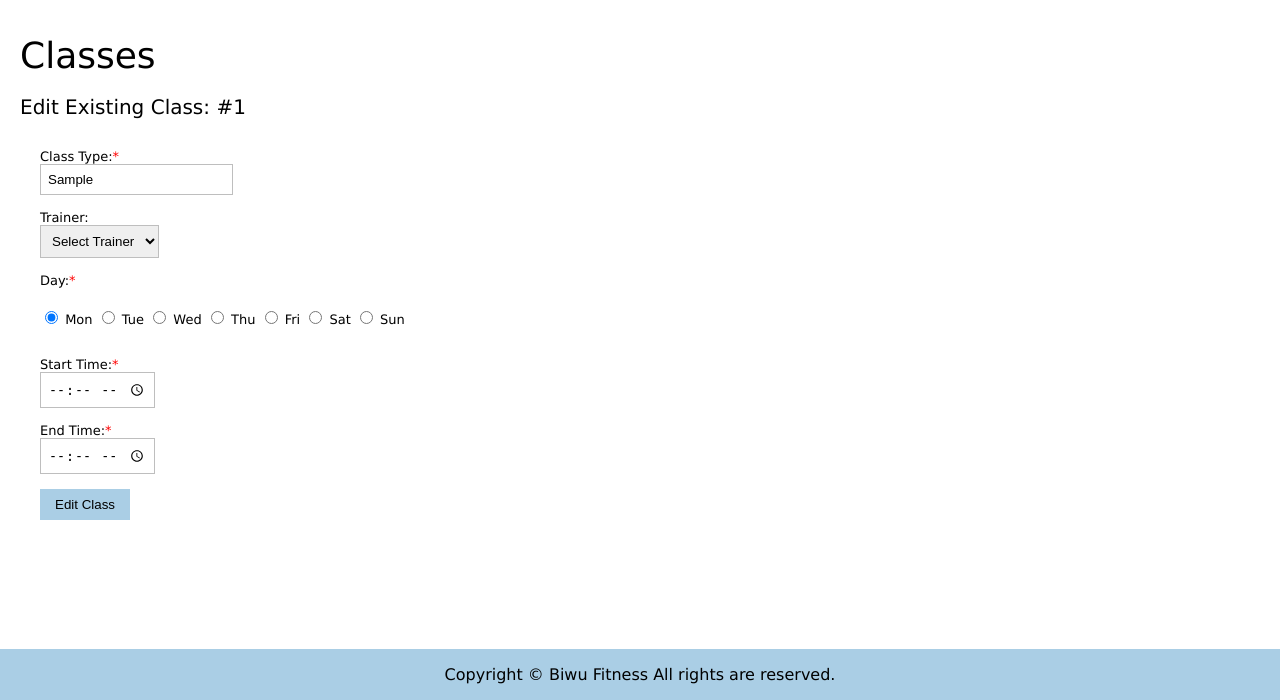
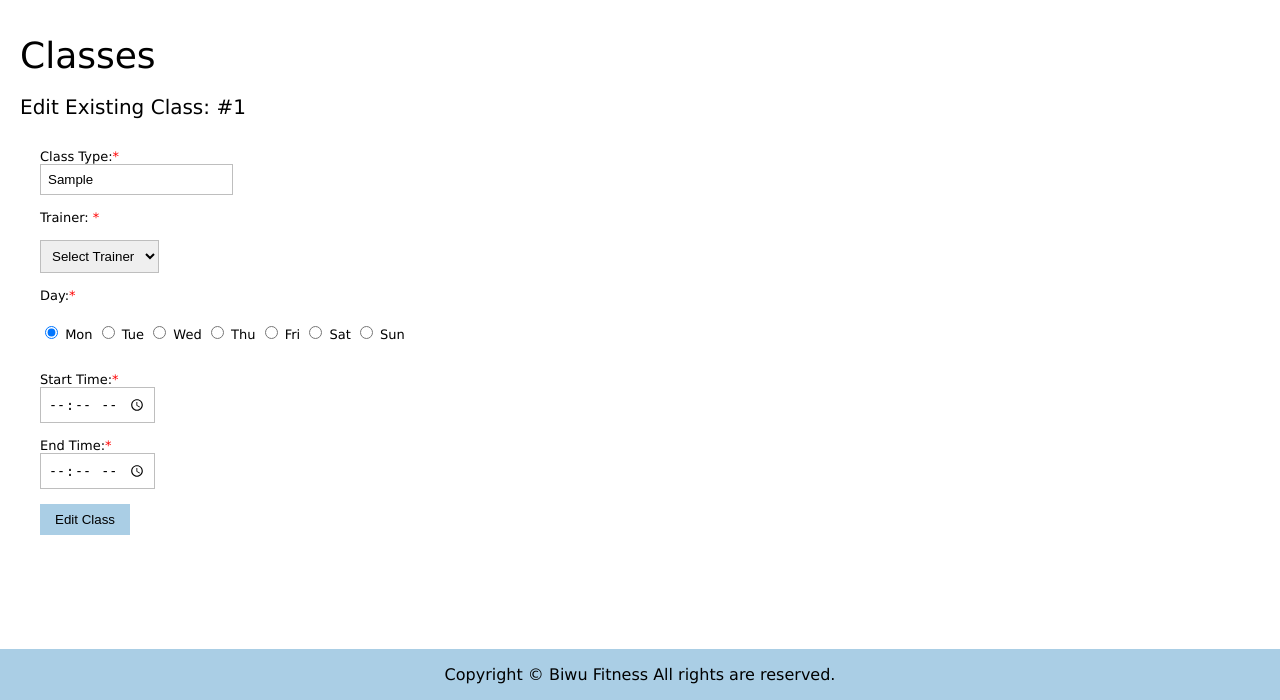
Before and after one commit to mlnwu/osu-cs340-w23-biwu-fitness, a Flask app: template templates/edit_class.html in a window 1280 px wide. Shown: the part 100-800 px from the top of the page. Run offline with Flask 2, Linux system fonts and the light colour scheme; the template is opened without the code that fills it: most values are stand-ins (such as "Sample title", 1, 10 or a date in 2020); data that the repository does not hold is empty; some libraries are stand-ins or nearby versions.

Commit message:
Made trainer selection required in Classes add/update pages

```diff
--- a/templates/classes.html
+++ b/templates/classes.html
@@ -22,7 +22,7 @@
 <form id="addclass" action="/classes" method="post">
     <ul class="form-style-1">
         Class Type: <span class="required">*</span><br><input type="text" name="classtype" required><br><br>
-        Trainer: <br><select name="trainername" id="trainername" >
+        Trainer: <span class="required">*</span><br><select name="trainername" id="trainername" required>
             <option value="">Select Trainer</option>
         </select><br><br>
         Day:<span class="required" required>*</span>
--- a/templates/edit_class.html
+++ b/templates/edit_class.html
@@ -26,7 +26,7 @@
         {# TODO: fix the bug where only the first word of the class_type string autofills #}
         Class Type:<span class="required">*</span><br><input type="text" name="classtype" value={{biwu_class.class_type}} required><br><br>
         {# TODO: select existing trainer by default #}
-        Trainer: <br><select name="trainername" id="trainername">
+        Trainer: <span class="required">*</span><br><br><select name="trainername" id="trainername" required>
             <option value="">Select Trainer</option>
         </select><br><br>
         Day:<span class="required" required>*</span>
```
